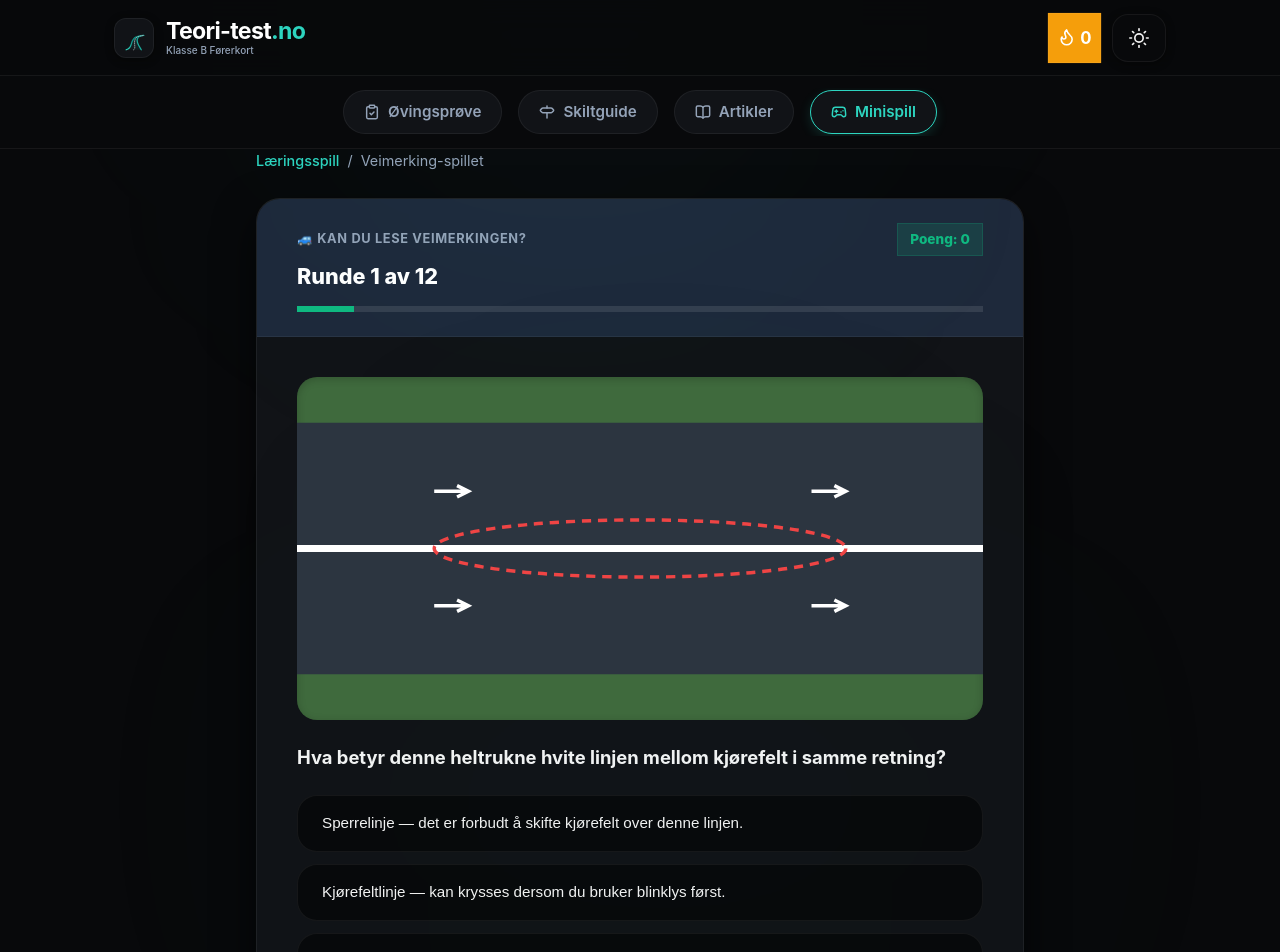
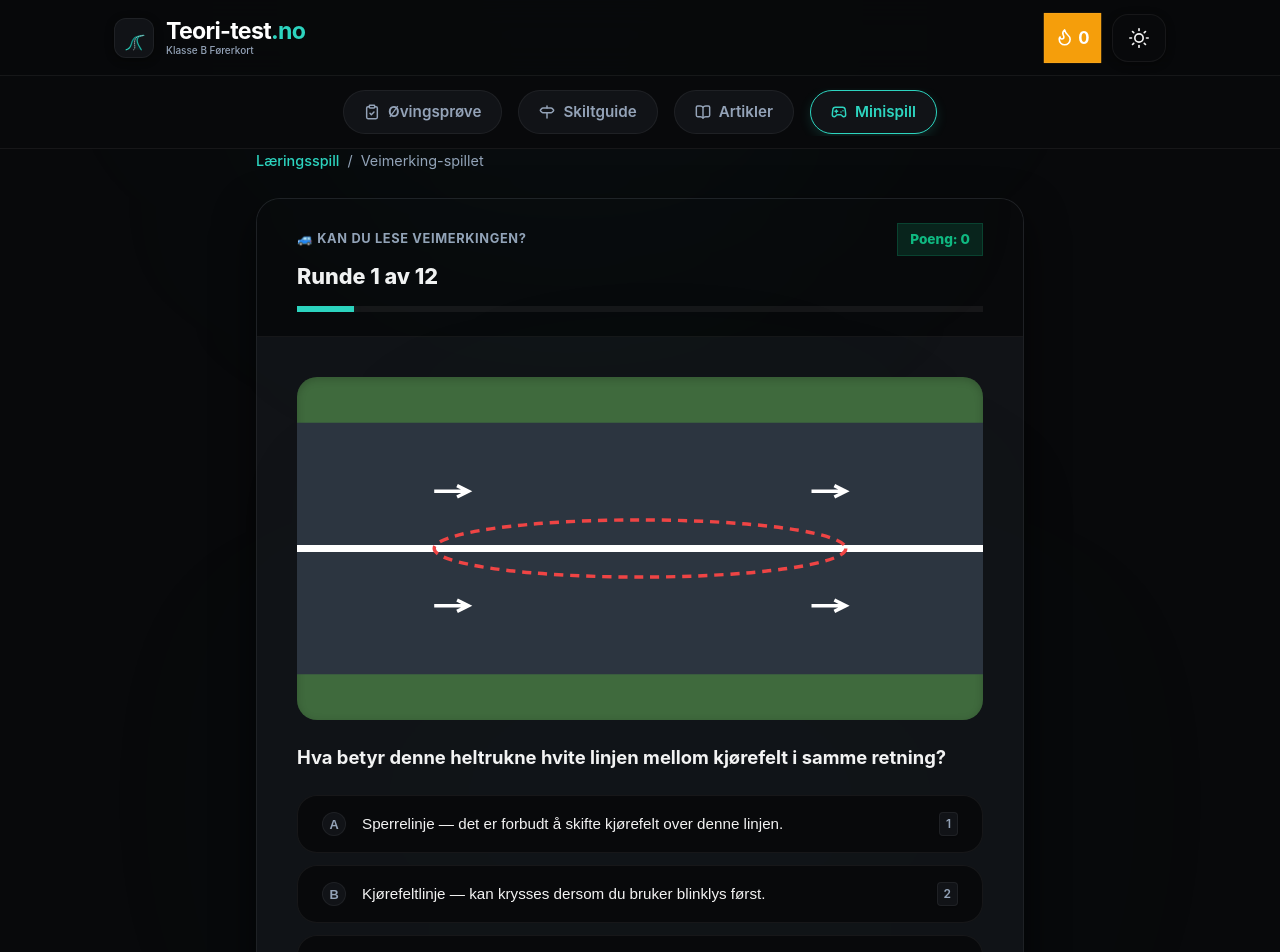
Before and after one commit to andrelindaas-tech/lappen-quiz-system, a React (Vite) app: page /laeringsspill/veimerking in a window 1280 px wide. Shown: the top 952 px of the page. Built offline with nearby package versions, Linux system fonts and the light colour scheme.

Commit message:
chore: integrate traffic law and game design audit improvements for Veimerking game

```diff
--- a/src/components/RoadMarkingGame.css
+++ b/src/components/RoadMarkingGame.css
@@ -38,10 +38,10 @@
 
 /* Header inside the quiz card */
 .quiz-card-header {
-  background: #1e293b;
-  color: #ffffff;
+  background: var(--color-bg-secondary);
+  color: var(--color-text);
   padding: var(--spacing-lg) var(--spacing-xl);
-  border-bottom: 1px solid rgba(255, 255, 255, 0.05);
+  border-bottom: 1px solid var(--color-border);
 }
 
 .quiz-card-meta {
@@ -78,7 +78,7 @@
 /* Progress bar */
 .quiz-progress-bar-bg {
   width: 100%;
-  background: rgba(255, 255, 255, 0.1);
+  background: var(--color-border);
   height: 6px;
   border-radius: var(--radius-full);
   margin-top: var(--spacing-md);
@@ -86,9 +86,13 @@
 }
 
 .quiz-progress-bar-fill {
-  background: #10b981;
+  background: var(--color-primary);
   height: 100%;
   transition: width 0.3s ease;
+}
+
+body.dark-mode .quiz-progress-bar-fill {
+  box-shadow: 0 0 8px var(--color-accent-glow);
 }
 
 /* Visual container wrapper for SVG */
@@ -104,6 +108,12 @@
   align-items: center;
   justify-content: center;
   position: relative;
+  transition: transform 0.3s ease, box-shadow 0.3s ease;
+}
+
+.quiz-visual-wrapper:hover {
+  transform: scale(1.015);
+  box-shadow: inset 0 2px 8px rgba(0, 0, 0, 0.25), var(--shadow-md);
 }
 
 .quiz-visual-wrapper svg {
@@ -115,6 +125,7 @@
 /* Body of quiz */
 .quiz-card-body {
   padding: var(--spacing-xl);
+  animation: slide-up-fade 0.4s cubic-bezier(0.16, 1, 0.3, 1) both;
 }
 
 .quiz-question-text {
@@ -134,6 +145,10 @@
 }
 
 .quiz-option-btn {
+  display: flex;
+  align-items: center;
+  justify-content: space-between;
+  gap: var(--spacing-md);
   width: 100%;
   text-align: left;
   padding: var(--spacing-md) var(--spacing-lg);
@@ -153,6 +168,11 @@
   background: var(--color-bg);
   transform: translateY(-1px);
   box-shadow: var(--shadow-sm);
+}
+
+.quiz-option-btn:focus-visible {
+  outline: 2px solid var(--color-primary);
+  outline-offset: 2px;
 }
 
 /* Correct option styling */
@@ -180,6 +200,68 @@ body.dark-mode .quiz-option-btn.correct-option {
 body.dark-mode .quiz-option-btn.incorrect-option {
   color: #f87171;
   background: rgba(239, 68, 68, 0.15);
+}
+
+/* Option badge and keyboard hint styling */
+.option-badge-text-group {
+  display: flex;
+  align-items: center;
+  gap: var(--spacing-md);
+}
+
+.option-badge {
+  display: flex;
+  align-items: center;
+  justify-content: center;
+  width: 24px;
+  height: 24px;
+  border-radius: 50%;
+  background: var(--color-bg);
+  border: 1px solid var(--color-border);
+  font-size: 0.8rem;
+  font-weight: 700;
+  color: var(--color-text-light);
+  flex-shrink: 0;
+  transition: all 0.2s ease;
+}
+
+.quiz-option-btn:hover:not(:disabled) .option-badge {
+  border-color: var(--color-primary);
+  color: var(--color-primary);
+}
+
+.quiz-option-btn.correct-option .option-badge {
+  background: #10b981;
+  border-color: #10b981;
+  color: #ffffff;
+}
+
+.quiz-option-btn.incorrect-option .option-badge {
+  background: #ef4444;
+  border-color: #ef4444;
+  color: #ffffff;
+}
+
+.keyboard-hint {
+  display: inline-flex;
+  align-items: center;
+  justify-content: center;
+  background: var(--color-bg);
+  border: 1px solid var(--color-border);
+  border-radius: 4px;
+  padding: 2px 6px;
+  font-size: 0.75rem;
+  font-family: var(--font-family);
+  font-weight: 600;
+  color: var(--color-text-light);
+  box-shadow: 0 1px 1px rgba(0, 0, 0, 0.15);
+  transition: all 0.2s ease;
+}
+
+@media (max-width: 768px) {
+  .keyboard-hint {
+    display: none;
+  }
 }
 
 /* Disabled option styling */
@@ -222,19 +304,26 @@ body.dark-mode .quiz-option-btn.incorrect-option {
   background: #f59e0b;
   color: #ffffff;
   font-weight: 800;
-  padding: 2px 8px;
+  padding: 4px 10px;
   border-radius: var(--radius-full);
+  display: inline-flex;
+  align-items: center;
+  gap: 4px;
   animation: pulse-streak 1.5s infinite;
 }
 
 .quiz-feedback-text {
-  font-size: 0.92rem;
+  font-size: 0.95rem;
   line-height: 1.6;
-  color: var(--color-text-light);
+  color: var(--color-text);
   margin: var(--spacing-xs) 0 var(--spacing-md);
 }
 
 .quiz-next-btn {
+  display: flex;
+  align-items: center;
+  justify-content: center;
+  gap: var(--spacing-sm);
   width: 100%;
   padding: 12px 24px;
   background: var(--color-cta);
@@ -249,12 +338,22 @@ body.dark-mode .quiz-option-btn.incorrect-option {
 }
 
 .quiz-next-btn:hover {
-  background-color: var(--color-primary);
+  background-color: var(--color-cta-hover);
   transform: translateY(-1px);
 }
 
 .quiz-next-btn:active {
   transform: translateY(0);
+}
+
+.quiz-next-btn:focus-visible {
+  outline: 2px solid var(--color-primary);
+  outline-offset: 2px;
+}
+
+body.dark-mode .quiz-next-btn {
+  color: #08090b;
+  font-weight: 800;
 }
 
 /* Results view */
@@ -306,6 +405,10 @@ body.dark-mode .quiz-option-btn.incorrect-option {
 }
 
 .results-restart-btn {
+  display: inline-flex;
+  align-items: center;
+  justify-content: center;
+  gap: var(--spacing-sm);
   padding: 14px 28px;
   background: #10b981;
   color: #ffffff;
@@ -314,12 +417,22 @@ body.dark-mode .quiz-option-btn.incorrect-option {
   border: none;
   border-radius: var(--radius-md);
   cursor: pointer;
-  transition: background-color 0.2s ease;
+  transition: background-color 0.2s ease, transform 0.1s ease;
   box-shadow: var(--shadow-md);
 }
 
 .results-restart-btn:hover {
   background-color: #059669;
+  transform: translateY(-1px);
+}
+
+.results-restart-btn:active {
+  transform: translateY(0);
+}
+
+.results-restart-btn:focus-visible {
+  outline: 2px solid var(--color-primary);
+  outline-offset: 2px;
 }
 
 /* Keyframes */
--- a/src/components/RoadMarkingGame.tsx
+++ b/src/components/RoadMarkingGame.tsx
@@ -1,6 +1,7 @@
-import { useState } from 'react'
+import { useState, useEffect } from 'react'
 import { Link } from 'react-router-dom'
 import { Helmet } from 'react-helmet-async'
+import confetti from 'canvas-confetti'
 import './RoadMarkingGame.css'
 
 interface Option {
@@ -155,7 +156,7 @@ const SCENARIOS: Scenario[] = [
             { id: 'c', text: "Sperreområdet gjelder kun for tungtransport og lastebiler.", isCorrect: false },
             { id: 'd', text: "Du kan kjøre over området dersom du skal svinge av til høyre senere.", isCorrect: false }
         ],
-        explanation: "Et sperreområde is markert med diagonale hvite eller gule striper innenfor en heltrukken begrensningslinje. Det skal lede trafikken sikkert unna hindringer. Det er strengt forbudt å kjøre eller plassere kjøretøyet innenfor dette området.",
+        explanation: "Et sperreområde er markert med diagonale hvite eller gule striper innenfor en heltrukken begrensningslinje. Det skal lede trafikken sikkert unna hindringer. Det er strengt forbudt å kjøre eller plassere kjøretøyet innenfor dette området.",
         svg: `
             <svg viewBox="0 0 600 300" class="w-full h-full rounded-lg bg-[#3f6a3d]">
                 <defs>
@@ -333,7 +334,7 @@ const SCENARIOS: Scenario[] = [
             { id: 'c', text: "Du kan krysse sperrelinjen for å skifte felt om du bruker blinklys.", isCorrect: false },
             { id: 'd', text: "Du må stoppe helt opp før du svinger til høyre.", isCorrect: false }
         ],
-        explanation: "Piler i kjørefeltet fungerer som et påbud dersom det er en heltrukken hvit sperrelinje mellom kjørefeltene. Siden sperrelinjen hindrer deg i å skifte felt, er du pålagt å følge retningen pilen viser (svinge til høyre inn på avkjøringsveien). Det høyre feltet opphører og snevres fysisk inn etter svingen.",
+        explanation: "Kjørefeltpiler (skilt 1034) angir hvilke kjøreretninger som er tillatt i feltet. Det er forbudt å kjøre i strid med pilene. Siden det er en heltrukken sperrelinje på din venstre side, kan du heller ikke skifte felt, og du må derfor følge pilens retning og svinge til høyre.",
         svg: `
             <svg viewBox="0 0 600 300" class="w-full h-full rounded-lg bg-[#3f6a3d]">
                 <!-- Veibane som utvider seg diagonalt og deretter snevres inn til kun ETT felt etter svingen -->
@@ -420,7 +421,7 @@ const SCENARIOS: Scenario[] = [
             { id: 'c', text: "Du har kun vikeplikt dersom det er dårlig sikt eller mørkt.", isCorrect: false },
             { id: 'd', text: "Du må stoppe helt opp og stå i ro i 3 sekunder, uansett om det er folk der eller ikke.", isCorrect: false }
         ],
-        explanation: "Sebrastriper i veibanen markerer et godkjent gangfelt. Som bilfører har du en streng og absolutt vikeplikt for fotgjengere som er i gangfeltet, eller som viser tydelig tegn på at de er på veg ut i det. Du må tilpasse farten i god tid.",
+        explanation: "Sebrastriper i veibanen markerer et godkjent gangfelt. Som bilfører har du en streng og absolutt vikeplikt for fotgjengere som er i gangfeltet, eller som viser tydelig tegn på at de er på vei ut i det. Du må tilpasse farten i god tid.",
         svg: `
             <svg viewBox="0 0 600 300" class="w-full h-full rounded-lg bg-[#3f6a3d]">
                 <!-- Asfalt -->
@@ -458,6 +459,81 @@ export default function RoadMarkingGame() {
     const [hasAnswered, setHasAnswered] = useState(false)
     const [selectedOptionId, setSelectedOptionId] = useState<string | null>(null)
     const [showResults, setShowResults] = useState(false)
+
+    const scenario = SCENARIOS[currentRound]
+
+    // Confetti effect on completion
+    useEffect(() => {
+        if (showResults && score >= 70) {
+            const duration = 2000
+            const end = Date.now() + duration
+
+            const frame = () => {
+                confetti({
+                    particleCount: 4,
+                    angle: 60,
+                    spread: 55,
+                    origin: { x: 0, y: 0.85 },
+                    colors: ['#2dd4bf', '#3b82f6', '#10b981']
+                })
+                confetti({
+                    particleCount: 4,
+                    angle: 120,
+                    spread: 55,
+                    origin: { x: 1, y: 0.85 },
+                    colors: ['#2dd4bf', '#3b82f6', '#10b981']
+                })
+
+                if (Date.now() < end) {
+                    requestAnimationFrame(frame)
+                }
+            }
+            frame()
+        }
+    }, [showResults, score])
+
+    // Keyboard navigation
+    useEffect(() => {
+        const handleKeyDown = (e: KeyboardEvent) => {
+            if (e.target instanceof HTMLInputElement || e.target instanceof HTMLTextAreaElement) {
+                return
+            }
+
+            if (!showResults) {
+                if (!hasAnswered) {
+                    // Option selection (1-4)
+                    const key = e.key
+                    if (['1', '2', '3', '4'].includes(key)) {
+                        const index = parseInt(key) - 1
+                        const option = scenario.options[index]
+                        if (option) {
+                            handleSelectOption(option.id, option.isCorrect)
+                        }
+                    } else if (['a', 'b', 'c', 'd'].includes(key.toLowerCase())) {
+                        const optionId = key.toLowerCase()
+                        const option = scenario.options.find(o => o.id === optionId)
+                        if (option) {
+                            handleSelectOption(option.id, option.isCorrect)
+                        }
+                    }
+                } else {
+                    // Next round (Enter, Space, or N)
+                    if (e.key === 'Enter' || e.key === ' ' || e.key.toLowerCase() === 'n') {
+                        e.preventDefault() // Prevent scrolling for spacebar
+                        handleNextRound()
+                    }
+                }
+            } else {
+                // Restart game (R)
+                if (e.key.toLowerCase() === 'r') {
+                    handleRestartGame()
+                }
+            }
+        }
+
+        window.addEventListener('keydown', handleKeyDown)
+        return () => window.removeEventListener('keydown', handleKeyDown)
+    }, [currentRound, hasAnswered, showResults, scenario, score, streak])
 
     const handleSelectOption = (optionId: string, isCorrect: boolean) => {
         if (hasAnswered) return
@@ -503,7 +579,7 @@ export default function RoadMarkingGame() {
         }
 
         return (
-            <div className="quiz-results-card">
+            <div className="quiz-results-card" key="results">
                 <span className="results-trophy" aria-hidden="true">🏆</span>
                 <h2 className="quiz-card-title" style={{ fontSize: '1.75rem', marginBottom: 'var(--spacing-sm)' }}>
                     Spillet er fullført!
@@ -518,13 +594,13 @@ export default function RoadMarkingGame() {
                 </div>
 
                 <button onClick={handleRestartGame} className="results-restart-btn">
-                    Spill på nytt
+                    <span>Spill på nytt</span>
+                    <kbd className="keyboard-hint" style={{ background: 'rgba(255, 255, 255, 0.2)', border: 'none', color: '#ffffff', boxShadow: 'none' }}>R</kbd>
                 </button>
             </div>
         )
     }
 
-    const scenario = SCENARIOS[currentRound]
     const progressPercent = ((currentRound + 1) / SCENARIOS.length) * 100
 
     return (
@@ -563,7 +639,7 @@ export default function RoadMarkingGame() {
                         </div>
 
                         {/* Body */}
-                        <div className="quiz-card-body">
+                        <div className="quiz-card-body" key={currentRound}>
                             {/* Inline Visual SVG */}
                             <div
                                 className="quiz-visual-wrapper"
@@ -575,7 +651,7 @@ export default function RoadMarkingGame() {
 
                             {/* Options */}
                             <div className="quiz-options-list">
-                                {scenario.options.map(option => {
+                                {scenario.options.map((option, idx) => {
                                     let btnClass = "quiz-option-btn"
                                     if (hasAnswered) {
                                         if (option.isCorrect) {
@@ -591,8 +667,13 @@ export default function RoadMarkingGame() {
                                             disabled={hasAnswered}
                                             onClick={() => handleSelectOption(option.id, option.isCorrect)}
                                             className={btnClass}
+                                            aria-label={`Svaralternativ ${option.id.toUpperCase()}: ${option.text}`}
                                         >
-                                            {option.text}
+                                            <span className="option-badge-text-group">
+                                                <span className="option-badge">{option.id.toUpperCase()}</span>
+                                                <span className="option-text">{option.text}</span>
+                                            </span>
+                                            <kbd className="keyboard-hint">{idx + 1}</kbd>
                                         </button>
                                     )
                                 })}
@@ -609,14 +690,17 @@ export default function RoadMarkingGame() {
                                         )}
                                         {streak > 1 && (
                                             <span className="streak-badge">
-                                                Streak x{streak}!
+                                                🔥 Streak x{streak}!
                                             </span>
                                         )}
                                     </div>
                                     <p className="quiz-feedback-text">{scenario.explanation}</p>
 
                                     <button onClick={handleNextRound} className="quiz-next-btn">
-                                        {currentRound < SCENARIOS.length - 1 ? "Neste runde" : "Se resultat"}
+                                        <span>
+                                            {currentRound < SCENARIOS.length - 1 ? "Neste runde" : "Se resultat"}
+                                        </span>
+                                        <kbd className="keyboard-hint" style={{ background: 'rgba(255, 255, 255, 0.2)', border: 'none', color: '#ffffff', boxShadow: 'none' }}>Enter</kbd>
                                     </button>
                                 </div>
                             )}
```
